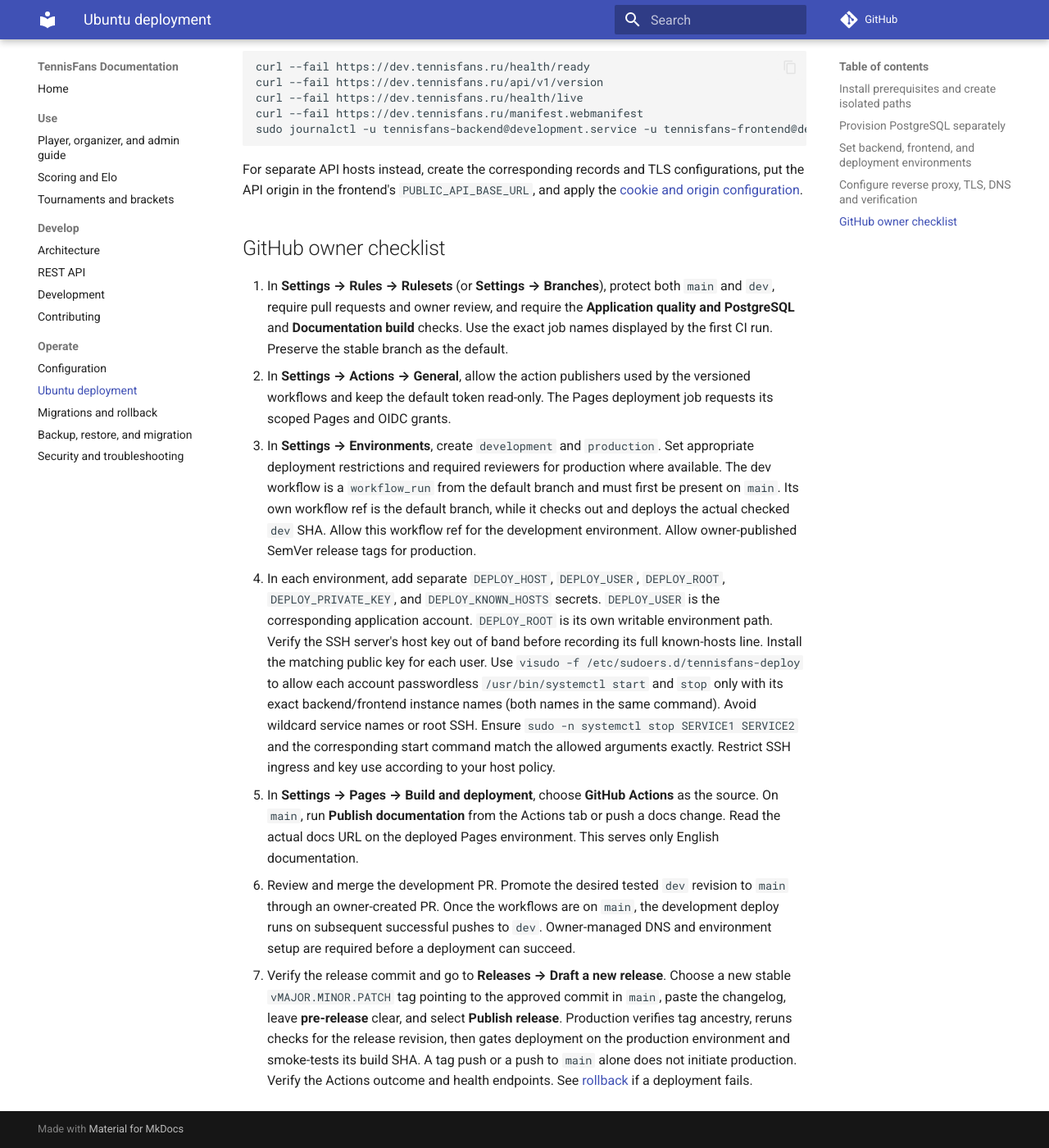
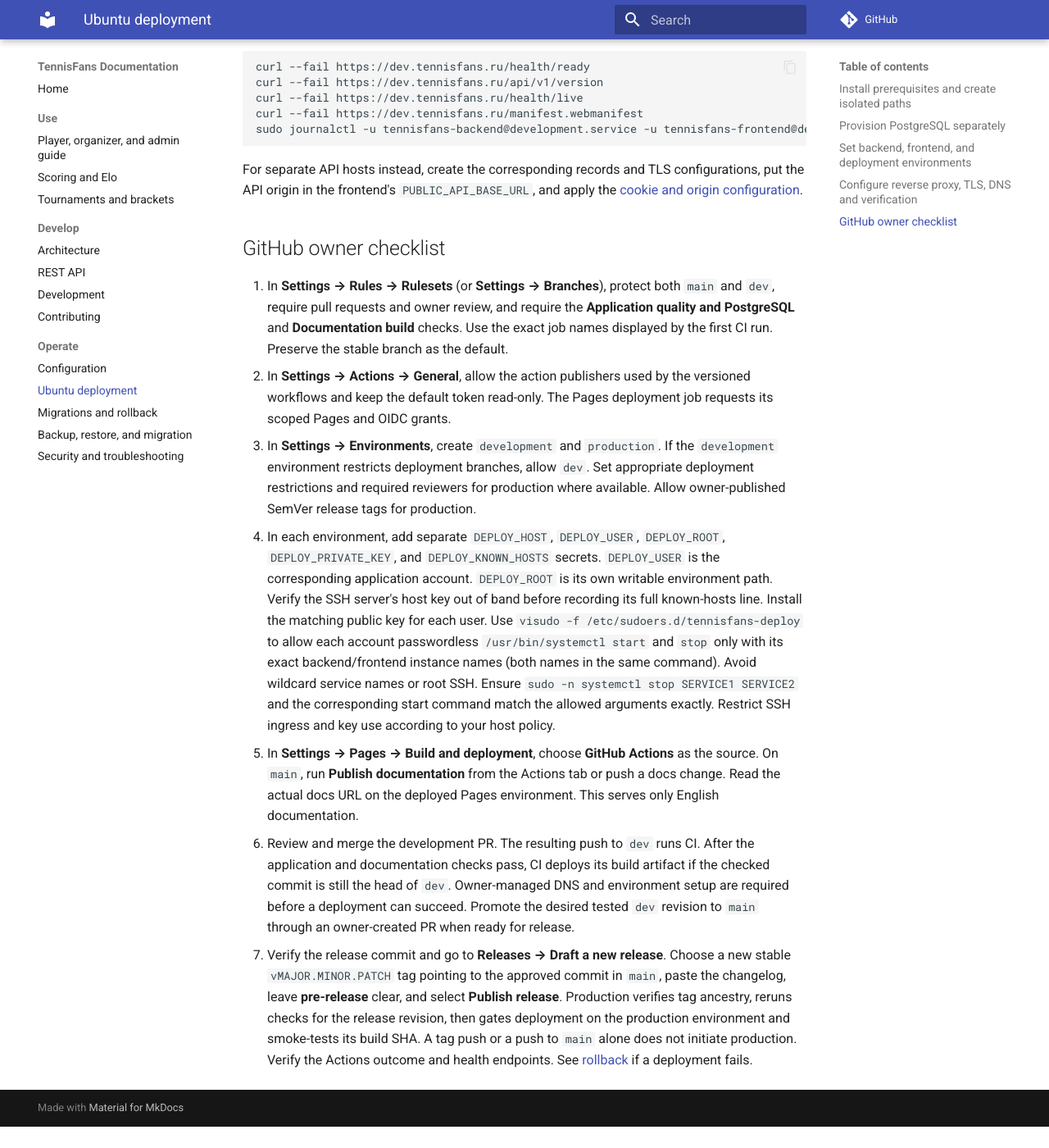
Before and after one commit to MatveyFilippov/TennisFans, an MkDocs documentation site: the page built from docs/deployment-ubuntu.md, in a window 1280 px wide and 1400 px high, scrolled down 3346 px. Shown: the whole window at 82% size. Built offline with MkDocs 1.6.1 and Material for MkDocs 9.7.7, drawn with Linux system fonts in a browser that asks for light colours; comment, search, counter and statistics services are not loaded; after the commit the page ends 4720 px from its top, so only the background shows below that.

Commit message:
fix(ci): deploy development after successful dev checks

```diff
--- a/docs/deployment-ubuntu.md
+++ b/docs/deployment-ubuntu.md
@@ -132,8 +132,8 @@ For separate API hosts instead, create the corresponding records and TLS configu
 
 1. In **Settings → Rules → Rulesets** (or **Settings → Branches**), protect both `main` and `dev`, require pull requests and owner review, and require the **Application quality and PostgreSQL** and **Documentation build** checks. Use the exact job names displayed by the first CI run. Preserve the stable branch as the default.
 2. In **Settings → Actions → General**, allow the action publishers used by the versioned workflows and keep the default token read-only. The Pages deployment job requests its scoped Pages and OIDC grants.
-3. In **Settings → Environments**, create `development` and `production`. Set appropriate deployment restrictions and required reviewers for production where available. The dev workflow is a `workflow_run` from the default branch and must first be present on `main`. Its own workflow ref is the default branch, while it checks out and deploys the actual checked `dev` SHA. Allow this workflow ref for the development environment. Allow owner-published SemVer release tags for production.
+3. In **Settings → Environments**, create `development` and `production`. If the `development` environment restricts deployment branches, allow `dev`. Set appropriate deployment restrictions and required reviewers for production where available. Allow owner-published SemVer release tags for production.
 4. In each environment, add separate `DEPLOY_HOST`, `DEPLOY_USER`, `DEPLOY_ROOT`, `DEPLOY_PRIVATE_KEY`, and `DEPLOY_KNOWN_HOSTS` secrets. `DEPLOY_USER` is the corresponding application account. `DEPLOY_ROOT` is its own writable environment path. Verify the SSH server's host key out of band before recording its full known-hosts line. Install the matching public key for each user. Use `visudo -f /etc/sudoers.d/tennisfans-deploy` to allow each account passwordless `/usr/bin/systemctl start` and `stop` only with its exact backend/frontend instance names (both names in the same command). Avoid wildcard service names or root SSH. Ensure `sudo -n systemctl stop SERVICE1 SERVICE2` and the corresponding start command match the allowed arguments exactly. Restrict SSH ingress and key use according to your host policy.
 5. In **Settings → Pages → Build and deployment**, choose **GitHub Actions** as the source. On `main`, run **Publish documentation** from the Actions tab or push a docs change. Read the actual docs URL on the deployed Pages environment. This serves only English documentation.
-6. Review and merge the development PR. Promote the desired tested `dev` revision to `main` through an owner-created PR. Once the workflows are on `main`, the development deploy runs on subsequent successful pushes to `dev`. Owner-managed DNS and environment setup are required before a deployment can succeed.
+6. Review and merge the development PR. The resulting push to `dev` runs CI. After the application and documentation checks pass, CI deploys its build artifact if the checked commit is still the head of `dev`. Owner-managed DNS and environment setup are required before a deployment can succeed. Promote the desired tested `dev` revision to `main` through an owner-created PR when ready for release.
 7. Verify the release commit and go to **Releases → Draft a new release**. Choose a new stable `vMAJOR.MINOR.PATCH` tag pointing to the approved commit in `main`, paste the changelog, leave **pre-release** clear, and select **Publish release**. Production verifies tag ancestry, reruns checks for the release revision, then gates deployment on the production environment and smoke-tests its build SHA. A tag push or a push to `main` alone does not initiate production. Verify the Actions outcome and health endpoints. See [rollback](migrations.md) if a deployment fails.
```
Also changed, not shown: docs/security.md (+1 -1 lines), 2 other files.
